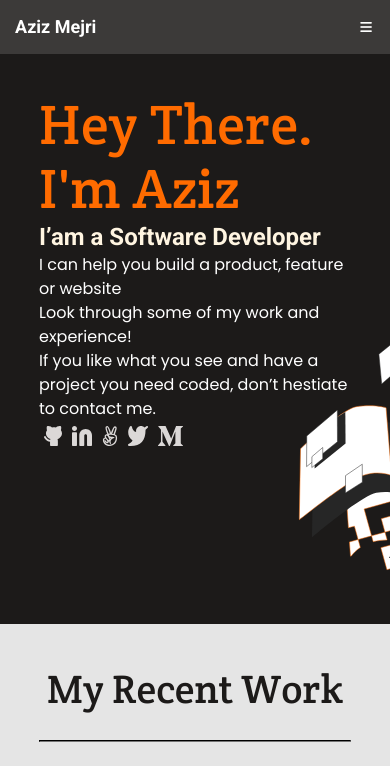
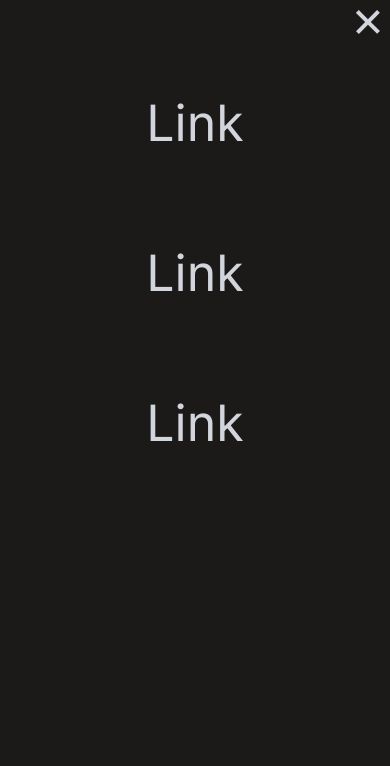
Before and after one commit to JuliCarracedo/CRT-Mobile-Menu, a plain HTML site: page index.html in a window 390 px wide. Both pictures are taken after a click on the button 366 px from the left and 27 px from the top of the page. Shown: the top 766 px of the page. Drawn offline with Linux system fonts and the light colour scheme.

Commit message:
add popup menu

```diff
--- a/css/main.css
+++ b/css/main.css
@@ -416,6 +416,40 @@ textarea {
     brightness(92%) contrast(82%);
 }
 
+.toggled{
+  background-color: #1c1a19;
+  display: flex;
+  flex-direction: column;
+  width: 100%;
+  height: 130%;
+  position: absolute;
+  z-index: 5;
+}
+
+.untoggled {
+  display: none;
+}
+
+.close-popup {
+  border-width: 0;
+  background-color: #1c1a19;
+  fill: #d2d5db;
+  width: min-content;
+  align-self: flex-end;
+  margin: 10px;
+}
+
+.bigger {
+  font-size: 50px;
+  margin: 50px;
+  height: 100px;
+  color: #d2d5db;
+}
+
+.bigger:hover, .bigger:visited {
+  color: #d2d5db;
+}
+
 @media all and (min-width: 720px) {
   .top-social {
     flex-direction: column;
--- a/index.html
+++ b/index.html
@@ -9,6 +9,17 @@
     <title>Aziz Mejri - Portfolio</title>
   </head>
   <body>
+    <div class="popup-links untoggled">
+      <button class="close-popup"> <svg xmlns="http://www.w3.org/2000/svg" width="24" height="24" viewBox="0 0 24 24"><path d="M23.954 21.03l-9.184-9.095 9.092-9.174-2.832-2.807-9.09 9.179-9.176-9.088-2.81 2.81 9.186 9.105-9.095 9.184 2.81 2.81 9.112-9.192 9.18 9.1z"/></svg> </button>
+      <ul>
+        <li class="bigger"><a class="nav-link bigger" href="#projects">Link</a></li>
+        <li class="bigger"><a class="nav-link bigger" href="#about-me">Link</a></li>
+        <li class="bigger">
+          <a class="nav-link bigger" href="#contact"
+            >Link</i></a>
+        </li class="bigger">
+      </ul>
+    </div>
     <header>
       <h1 id="logo">Aziz Mejri</h1>
       <button type="button" class="menu-bars">
@@ -442,5 +453,6 @@
       src="https://kit.fontawesome.com/e966a3bd22.js"
       crossorigin="anonymous"
     ></script>
+    <script src="./index.js"> </script>
   </body>
 </html>
--- /dev/null
+++ b/index.js
@@ -0,0 +1,33 @@
+const obj = document.querySelector("button.menu-bars")
+const popup = document.querySelector(".popup-links")
+const cross = document.querySelector(".close-popup")
+const popupLinks = document.querySelectorAll("a.nav-link.bigger")
+
+console.log(popupLinks)
+const handleHamburger = (e) => {
+    e.stopPropagation();
+    popup.classList.replace('untoggled','toggled')
+
+    scrollTop = window.pageYOffset || document.documentElement.scrollTop;
+    scrollLeft = window.pageXOffset || document.documentElement.scrollLeft;
+
+    window.onscroll = function() {
+        window.scrollTo(scrollLeft, scrollTop);
+    };
+}
+
+obj.addEventListener('click', e =>{ handleHamburger(e); });
+
+
+const handleClose = (e) => {
+    e.stopPropagation();
+    popup.classList.replace('toggled','untoggled')
+
+    window.onscroll = function() {};
+}
+
+ popupLinks.forEach((link)=>{
+    link.addEventListener('click', e=>{handleClose(e)})
+ })
+
+cross.addEventListener('click', e =>{ handleClose(e); });
```
